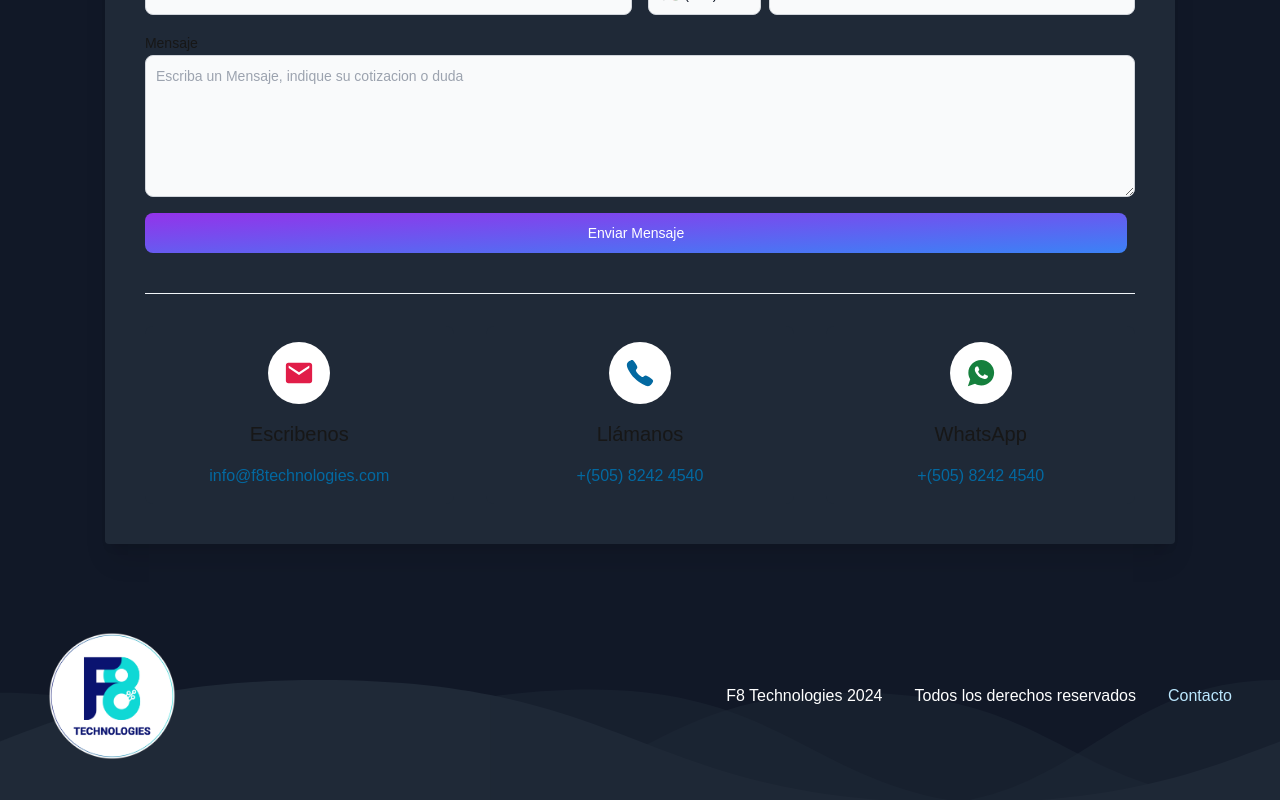
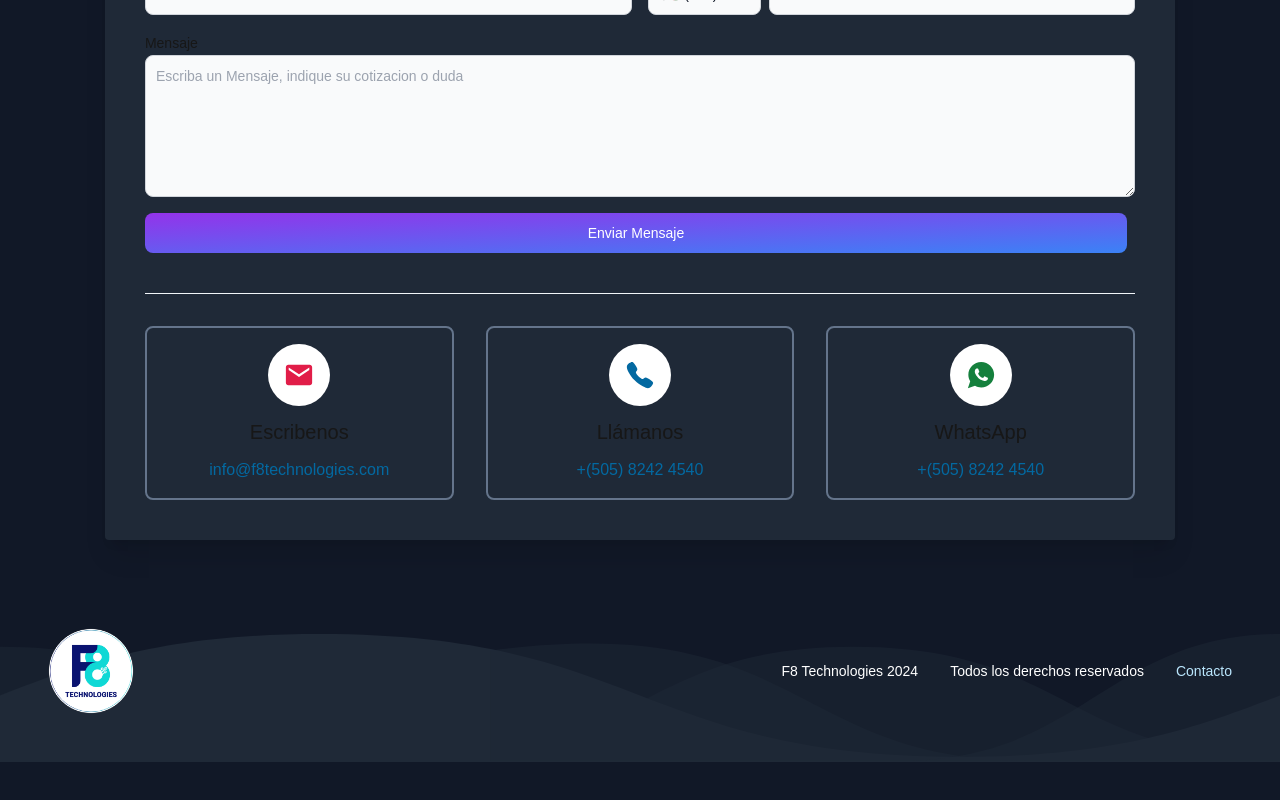
Before and after one commit to msobalvarro/f8-technologies, a Next.js app: page /contact in a window 1280 px wide. Shown: the part 510-1310 px from the top of the page. After the commit the page ends 1272 px from the top, so only its background shows below. Built offline with nearby package versions, Linux system fonts and the light colour scheme.

Commit message:
a few changes

```diff
--- a/src/app/page.tsx
+++ b/src/app/page.tsx
@@ -16,7 +16,7 @@ export default function Home() {
         src='/banner/art-banner-2.png'
         alt='baner' />
 
-      <article className='grid grid-cols-2 gap-10 p-12 w-full'>
+      <article className='grid md:grid-cols-2 sm:grid-cols-1 gap-10 p-12 w-full'>
         <CardItem
           title='Cámara IP Fish Eye 5MP'
           description='La cámara IP Fish Eye 5MP es un dispositivo avanzado de seguridad con un diseño panorámico que ofrece una visión de 360 grados. Su sensor de 5 megapíxeles garantiza imágenes nítidas y detalladas tanto de día como de noche. Gracias a su tecnología Starlight, proporciona una excelente visión nocturna con una claridad excepcional en condiciones de baja iluminación, cubriendo hasta 10 metros de distancia.'
--- a/src/components/card/index.tsx
+++ b/src/components/card/index.tsx
@@ -1,5 +1,5 @@
-import { BsArrowRight } from 'react-icons/bs'
-import Link from 'next/link'
+
+
 import Image from 'next/image'
 import { UiButton } from '../ui/button'
 
@@ -14,7 +14,7 @@ interface Props {
 
 export const CardItem = (props: Props) => {
   return (
-    <div className='bg-white hover:shadow-xl transition-all border border-gray-200 rounded-lg overflow-hidden shadow dark:bg-gray-800 dark:border-gray-700'>
+    <div className='bg-white transition-all border border-gray-200 rounded-lg overflow-hidden shadow dark:bg-gray-800 dark:border-gray-700'>
       <Image
         height={0}
         width={0}
--- a/src/components/contactCards/index.tsx
+++ b/src/components/contactCards/index.tsx
@@ -1,10 +1,12 @@
 import { IoLogoWhatsapp, IoMdMail } from 'react-icons/io'
 import { IoCall } from 'react-icons/io5'
+
+const itemClasess = 'border border-2 border-slate-500 hover:border-slate-700 flex flex-1 flex-col items-center gap-3 bg-gray-800 rounded-lg p-4'
 
 export const ContactCard = () => {
   return (
     <div className='flex gap-8'>
-      <a href='#' className='hover:bg-gray-900 flex flex-1 flex-col items-center gap-4 bg-gray-800 rounded-lg p-4'>
+      <a href='#' className={itemClasess}>
         <span className='bg-white rounded-full p-4'>
           <IoMdMail className='text-3xl text-rose-600' />
         </span>
@@ -14,7 +16,7 @@ export const ContactCard = () => {
       </a>
 
 
-      <a href='#' className='hover:bg-gray-900 flex flex-1 flex-col items-center gap-4 bg-gray-800 rounded-lg p-4'>
+      <a href='#' className={itemClasess}>
         <span className='bg-white rounded-full p-4'>
           <IoCall className='text-3xl text-sky-700' />
         </span>
@@ -24,7 +26,7 @@ export const ContactCard = () => {
       </a>
 
 
-      <a href='#' className='hover:bg-gray-900 flex flex-1 flex-col items-center gap-4 bg-gray-800 rounded-lg p-4'>
+      <a href='#' className={itemClasess}>
         <span className='bg-white rounded-full p-4'>
           <IoLogoWhatsapp className='text-3xl text-green-700' />
         </span>
--- a/src/components/footer/index.tsx
+++ b/src/components/footer/index.tsx
@@ -9,15 +9,15 @@ export const Footer = () => {
           src='/logo/logo.png'
           width={0}
           height={0}
-          sizes='128px'
+          sizes='86px'
           style={{
-            width: '128px',
+            width: '86px',
             height: 'auto',
           }}
           alt='logo' />
       </figure>
 
-      <div className='flex items-center gap-8'>
+      <div className='flex items-center md:gap-8 sm:text-sm sm:gap-4 xs:text-sm xs:gap-4'>
         <p>F8 Technologies {new Date().getFullYear()}</p>
 
         <p>Todos los derechos reservados</p>
```
